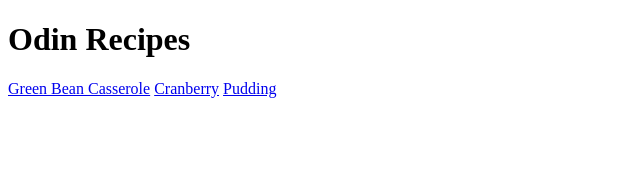
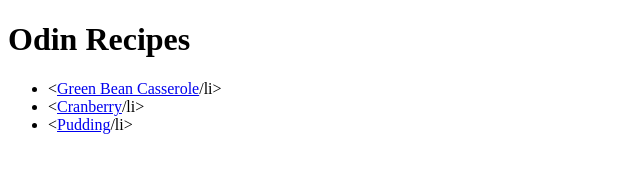
Before and after one commit to d3cfd9/odin-receipes, a plain HTML site: page index.html in a window 1280 px wide. Shown: the whole page, without its empty margins (0-640 px from the left). Drawn offline with Linux system fonts and the light colour scheme.

Commit message:
modify index.html

```diff
--- a/index.html
+++ b/index.html
@@ -3,8 +3,12 @@
   <head></head>
   <body>
     <h1>Odin Recipes</h1>
-    <a href="recipes/casserole.html">Green Bean Casserole</a>
-    <a href="recipes/cranberry.html">Cranberry</a>
-    <a href="recipes/pudding.html">Pudding</a>
+
+    <ul>
+      <li><<a href="recipes/casserole.html">Green Bean Casserole</a>/li>
+      <li><<a href="recipes/cranberry.html">Cranberry</a>/li>
+      <li><<a href="recipes/pudding.html">Pudding</a>/li>
+      </ul>
+
   </body>
 </html>
```
